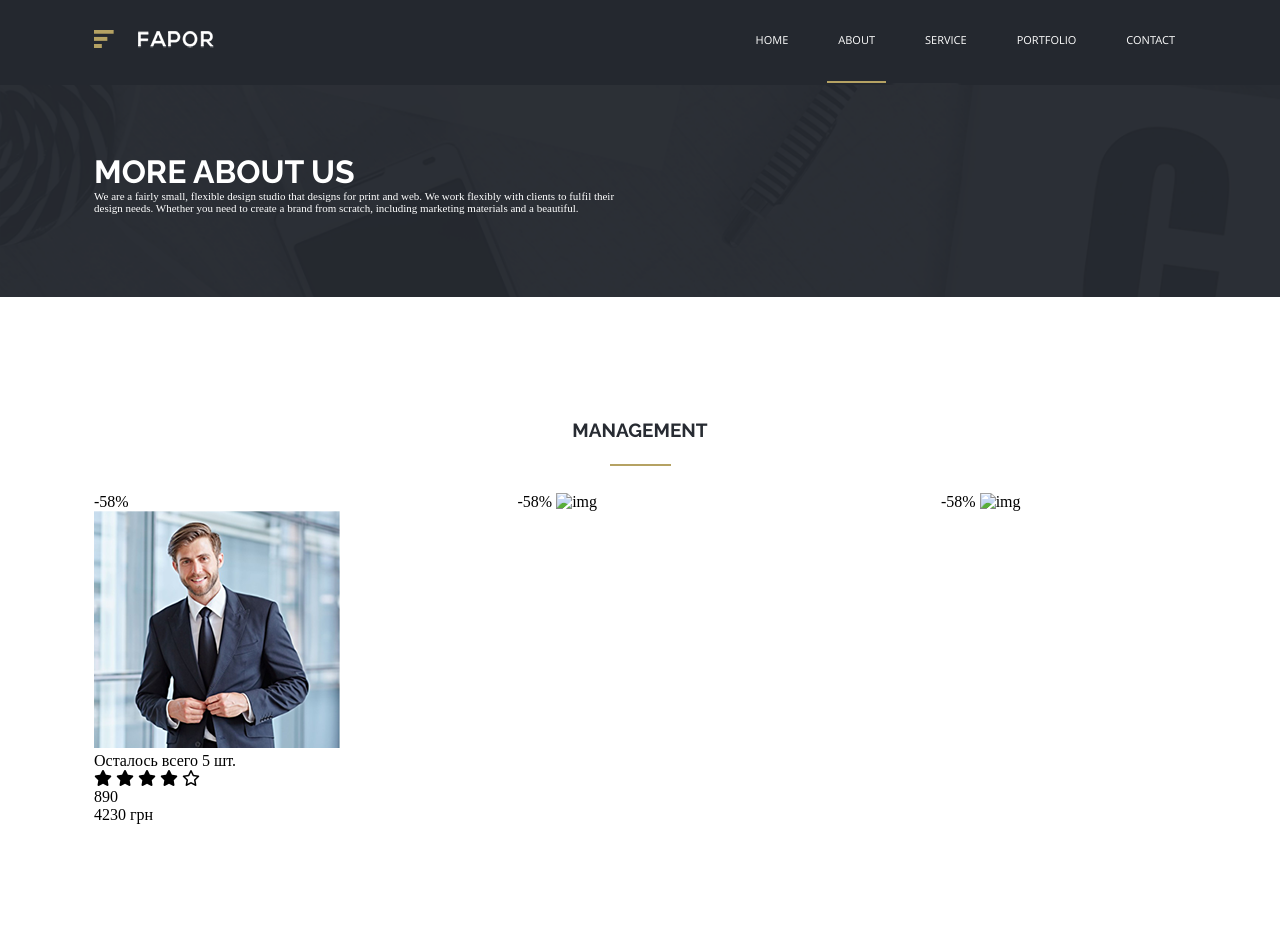
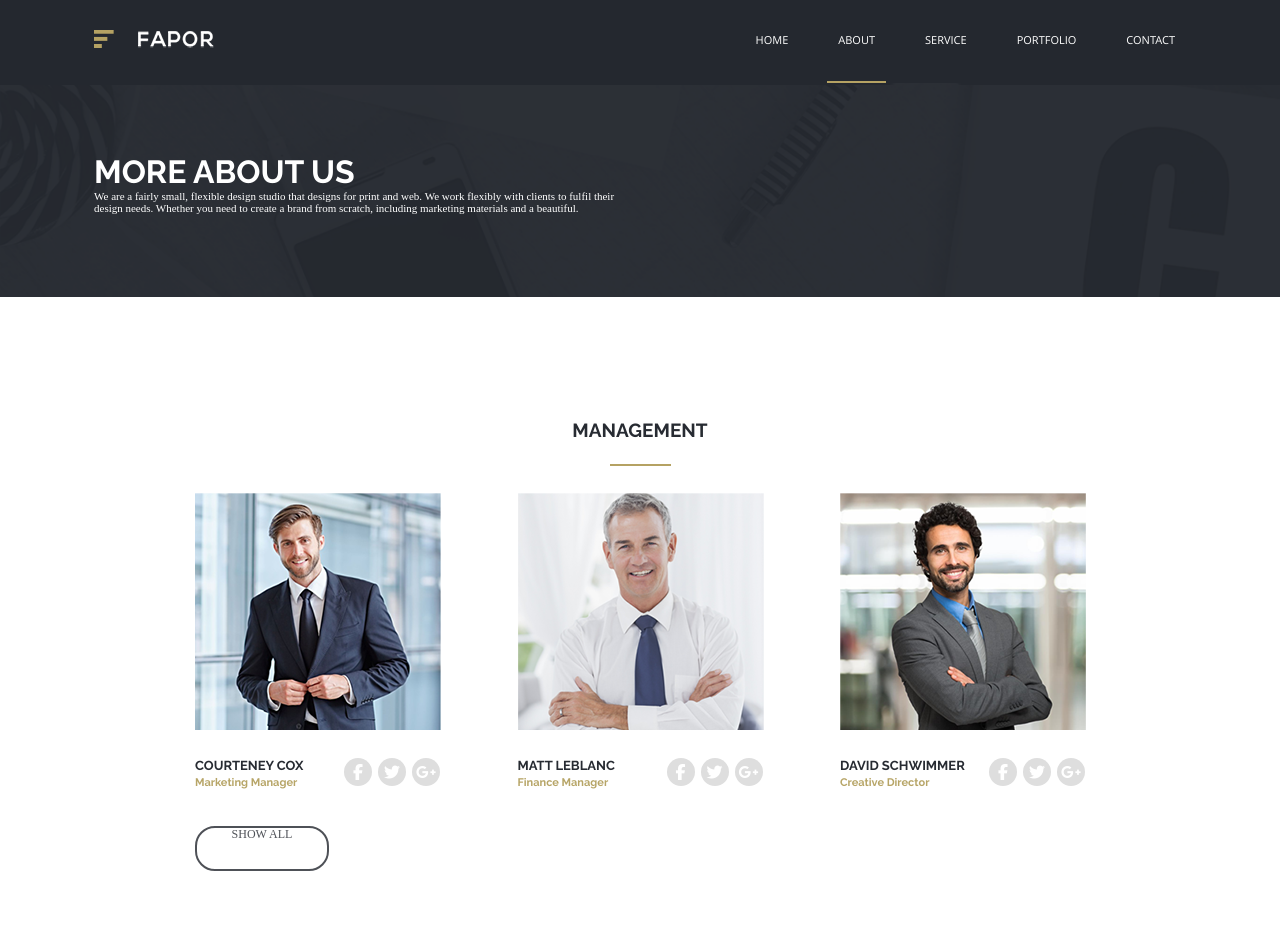
Before and after one commit to vitsovest/FAPOR, a plain HTML site: page index.html in a window 1280 px wide. Shown: the top 952 px of the page. Drawn offline with nearby package versions, Linux system fonts and the light colour scheme.

Commit message:
management add

```diff
--- a/css/style.css
+++ b/css/style.css
@@ -106,6 +106,8 @@ header nav li:hover:after, header nav li.active:after{
     background-color: white;
     padding-top: 122px;
     padding-bottom: 24px;
+    max-width: 890px;
+    margin: auto;
 }
 
 .management h5{
@@ -134,14 +136,69 @@ header nav li:hover:after, header nav li.active:after{
     justify-content: space-between;
 }
 
+.description{
+    display: flex;
+    justify-content: space-between;
+}
+
 .managers .item{
     max-width: 245px;
     width: 100%;
     position: relative;
 }
 
-.item .person{
+.managers img{
+    margin-bottom: 24px;
+}
 
+.item .name{
+    font-family: Raleway;
+    font-weight: 500;
+    font-size: 13px;
+    line-height: 16px;
+    color: #272b32;
+    text-transform: uppercase;
+}
+
+.item .name span{
+    font-size: 11px;
+    color: #b7a567;
+    text-transform: none;
+}
+
+.managers nav ul{
+    display: flex;
+    list-style: none;
+    color: #6e7279;
+}
+
+.managers nav ul li{
+     margin-left: 6px;
+}
+
+.managers .soc i{
+    color: white;
+    background-color: #dedede;
+    width: 28px;
+    height: 28px;
+    border-radius: 50%;
+    text-align: center;
+    line-height: 28px;
+}
+
+.show_all{
+    margin-top: 35px;
+    text-transform: uppercase;
+    text-decoration: none;
+    color: #4e5157;
+    border: solid 2px #4e5157;
+    border-radius: 20px;
+    width: 130px;
+    height: 41px;
+    font-size: 12px;
+    line-height: 12px;
+    display: block;
+    text-align: center;
 }
 
 .middle{
@@ -149,6 +206,8 @@ header nav li:hover:after, header nav li.active:after{
     height: 570px;
     margin: auto;
 }
+
+
 
 .response{
     background-color: #f7f7f7;
@@ -275,7 +334,7 @@ button{
     margin-left: 7px;
 }
 
-.soc{
+.footer2 .soc{
     display: inline-block;
     border-radius: 50%;
     border: solid 1px #6e7279;
@@ -286,17 +345,17 @@ button{
     transition: 0.3s;
 }
 
-.soc i{
+.footer2 .soc i{
     color: #6e7279;
     font-size: 14px;
     transition: 0.3s;
 }
 
-.soc:hover{
+.footer2 .soc:hover{
     background-color: #b5a263;
     border: solid 1px #b5a263;
 }
 
-.soc:hover i{
+.footer2 .soc:hover i{
     color: white;
 }
--- a/index.html
+++ b/index.html
@@ -52,42 +52,89 @@
 
 </section>
 
-<section class="management container">
+<section class="management">
     <h5>management</h5>
     <div class="managers">
         <div class="item">
-            <span class="person">-58%</span>
             <img src="images/cox.png" alt="img">
             <div class="description">
-                <div class="order">Осталось всего <span>5 шт.</span></div>
-                <div class="range">
-                    <i class="fas fa-star"></i>
-                    <i class="fas fa-star"></i>
-                    <i class="fas fa-star"></i>
-                    <i class="fas fa-star"></i>
-                    <i class="far fa-star"></i>
-                </div>
-                <div class="price">
-                    890
-                    <div class="old_price">
-                        <span>4230</span> <span class="currency">грн</span>
-                    </div>
-                </div>
+                <div class="name">Courteney Cox<br><span>Marketing Manager</span></div>
+                <nav>
+                    <ul>
+                        <li>
+                            <a href="#" class="soc">
+                                <i class="fab fa-facebook-f"></i>
+                            </a>
+                        </li>
+                        <li class="active">
+                            <a href="#" class="soc">
+                                <i class="fab fa-twitter"></i>
+                            </a>
+                        </li>
+                        <li>
+                            <a href="#" class="soc">
+                                <i class="fab fa-google-plus-g"></i>
+                            </a>
+                        </li>
+                    </ul>
+                </nav>
             </div>
             <a href="#" class="btn"></a>
         </div>
 
         <div class="item">
-            <span class="sale">-58%</span>
-            <img src="images/img_2.png" alt="img">
+            <img src="images/leblanc.png" alt="img">
+            <div class="description">
+                <div class="name">Matt LeBlanc<br><span>Finance Manager</span></div>
+                <nav>
+                    <ul>
+                        <li>
+                            <a href="#" class="soc">
+                                <i class="fab fa-facebook-f"></i>
+                            </a>
+                        </li>
+                        <li class="active">
+                            <a href="#" class="soc">
+                                <i class="fab fa-twitter"></i>
+                            </a>
+                        </li>
+                        <li>
+                            <a href="#" class="soc">
+                                <i class="fab fa-google-plus-g"></i>
+                            </a>
+                        </li>
+                    </ul>
+                </nav>
+            </div>
+            <a href="#" class="btn"></a>
         </div>
-
         <div class="item">
-            <span class="sale">-58%</span>
-            <img src="images/img_3.png" alt="img">
+            <img src="images/schwimmer.png" alt="img">
+            <div class="description">
+                <div class="name">David Schwimmer<br><span>Creative Director</span></div>
+                <nav>
+                    <ul>
+                        <li>
+                            <a href="#" class="soc">
+                                <i class="fab fa-facebook-f"></i>
+                            </a>
+                        </li>
+                        <li class="active">
+                            <a href="#" class="soc">
+                                <i class="fab fa-twitter"></i>
+                            </a>
+                        </li>
+                        <li>
+                            <a href="#" class="soc">
+                                <i class="fab fa-google-plus-g"></i>
+                            </a>
+                        </li>
+                    </ul>
+                </nav>
+            </div>
         </div>
-    </div
-
+    </div>
+    <a href="#" class="show_all">show all</a>
 </section>
 <section class="middle"></section>
 
```
